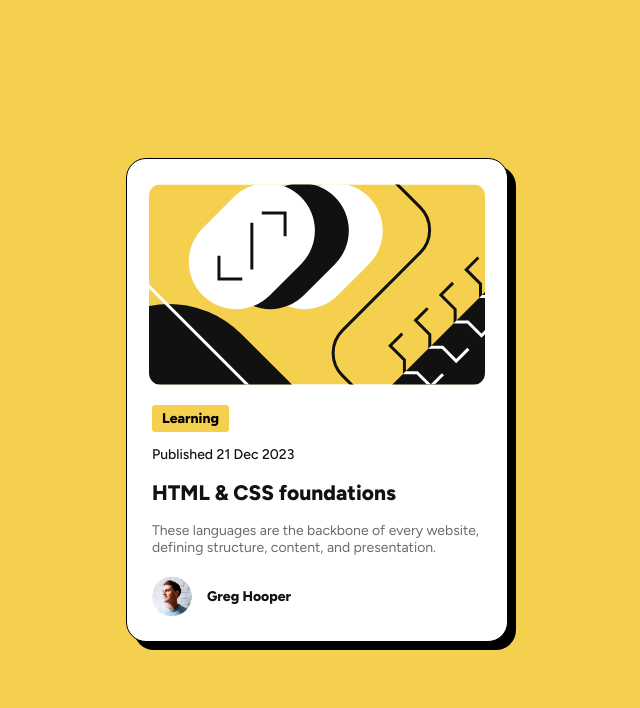
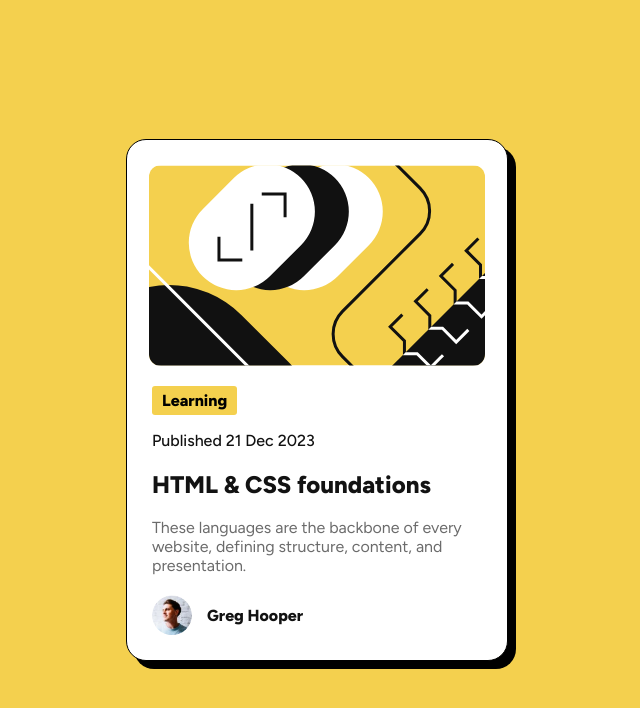
Before and after one commit to ShahddElsayed/Blog-preview-card, a plain HTML site: page index.html in a window 1280 px wide. Shown: the whole page, without its empty margins (323-963 px from the left). Drawn offline with Linux system fonts and the light colour scheme.

Commit message:
Update index.css

```diff
--- a/index.css
+++ b/index.css
@@ -5,7 +5,7 @@
   --gray-950: hsl(0, 0%, 7%);
 
   --font-family: "Figtree", sans-serif;
-  --font-size: 14px;
+  --font-size: 16px;
   --font-weight-regular: 500;
   --font-weight-bold: 800;
 }
```
